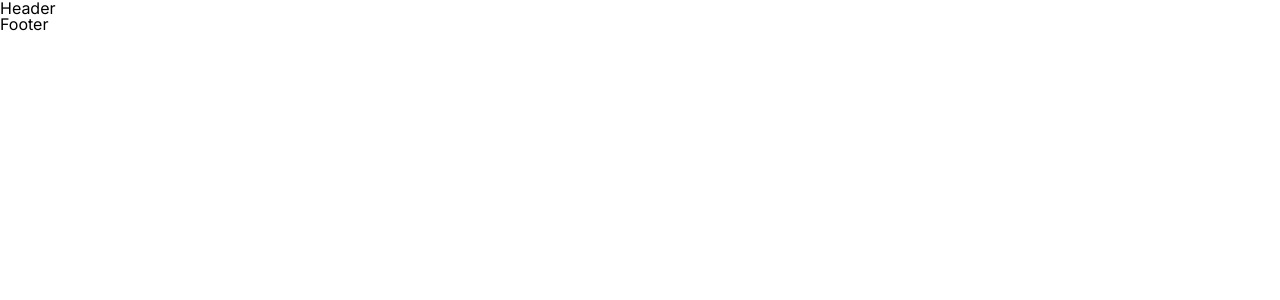
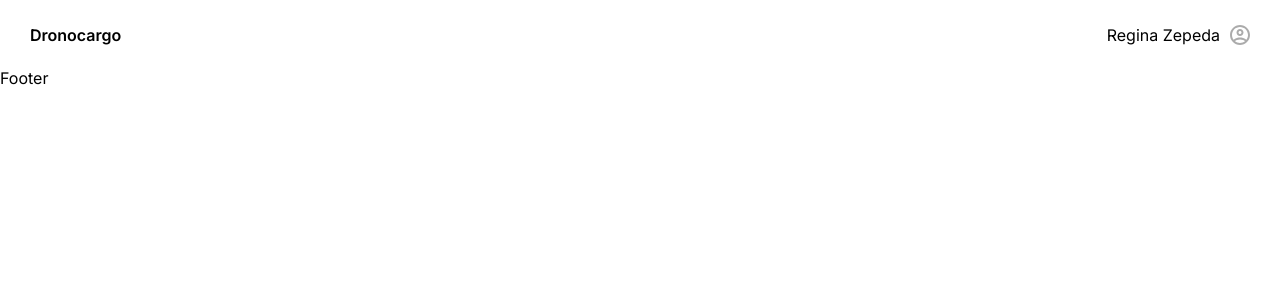
Before and after one commit to bmbrina/dronocargo, a React (Create React App) app: page / in a window 1280 px wide. Shown: the top 300 px of the page. Built offline with nearby package versions, Linux system fonts and the light colour scheme.

Commit message:
Adds header content and style

```diff
--- a/src/components/Header/index.tsx
+++ b/src/components/Header/index.tsx
@@ -1,8 +1,20 @@
 import React from 'react'
+import { Link } from 'react-router-dom'
+import Icons from '../../images/icons.svg'
 
 const Header = () => (
     <div className="header">
-      Header
+      <div className="header__container">
+        <Link to="/" className="header__logo">
+          <h1 className="header__logo-text">Dronocargo</h1>
+        </Link>
+        <div className="header__user">
+          <p className="header__user-name">Regina Zepeda</p>
+          <svg viewBox="0 0 20 20" className="header__user-icon">
+            <use xlinkHref={`${Icons}#avatar`} />
+          </svg>
+        </div>
+      </div>
     </div>
   )
 
--- /dev/null
+++ b/src/styles/components/_header.scss
@@ -0,0 +1,30 @@
+.header {
+  &__container {
+    align-items: center;
+    display: flex;
+    justify-content: space-between;
+    padding: 15px;
+  }
+
+  &__logo-text {
+    color: $color-black;
+    font-weight: 600;
+  }
+
+  &__user {
+    align-items: center;
+    display: flex;
+  }
+
+  &__user-icon {
+    height: 20px;
+    margin-left: 10px;
+    width: 20px;
+  }
+
+  @include breakpoint-tablet {
+    &__container {
+      padding: 25px 30px;
+    }
+  }
+}
--- a/src/styles/index.scss
+++ b/src/styles/index.scss
@@ -15,3 +15,6 @@ body {
   font-size: 16px;
   font-style: normal;
 }
+
+// Components
+@import 'components/header';
```
Also changed, not shown: src/images/icons.svg.
